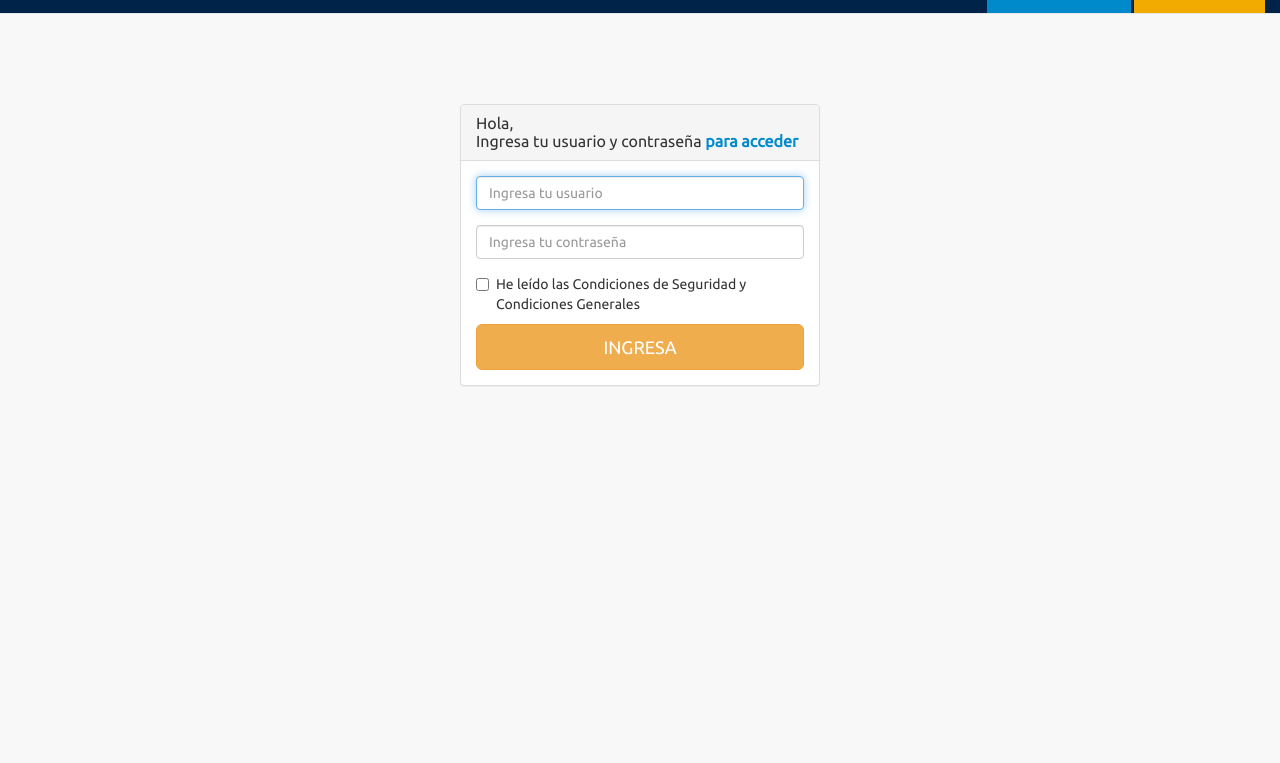
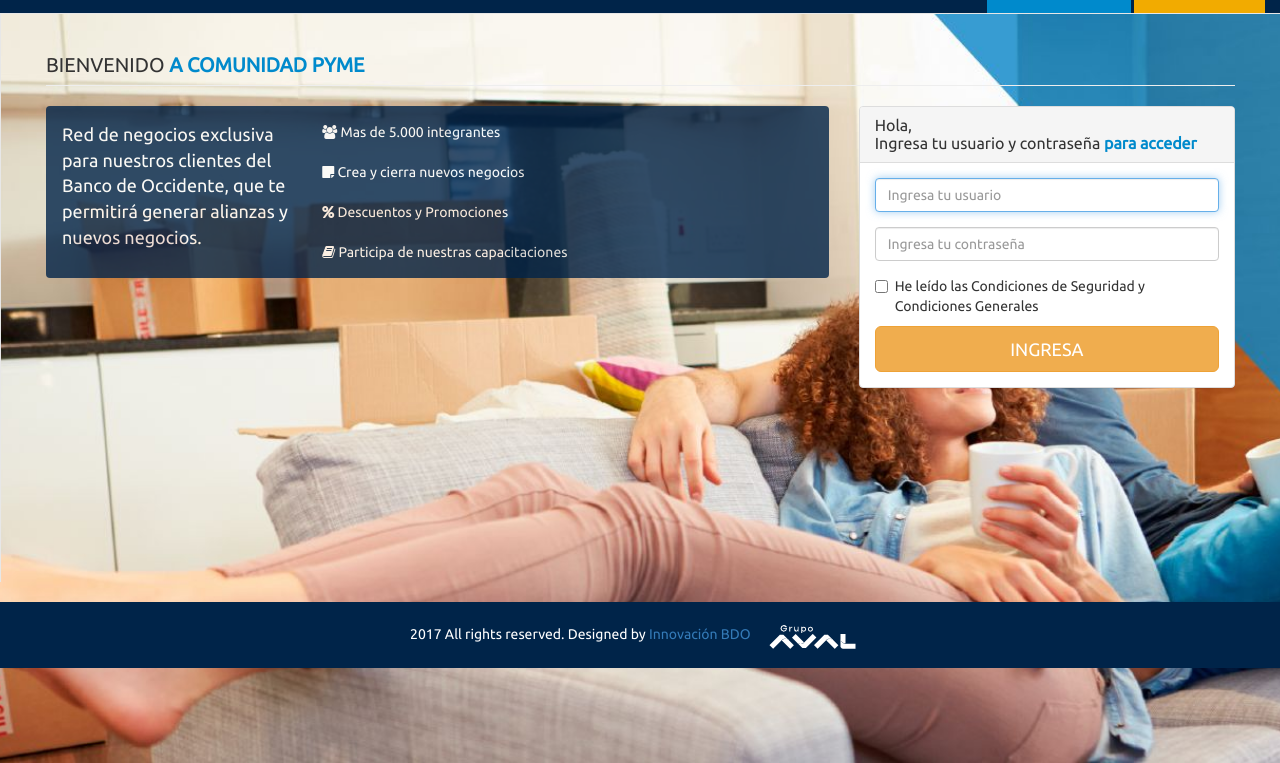
Before and after one commit to wlwzrd/pymebdo-light, a website: page pages/login.html in a window 1280 px wide. Shown: the part 37-800 px from the top of the page. Drawn offline with Linux system fonts and the light colour scheme.

Commit message:
Added login background

```diff
--- a/pages/login.html
+++ b/pages/login.html
@@ -32,7 +32,7 @@
 
 </head>
 
-<body>
+<body class="login-background">
 
     <!-- Navigation -->
         <nav class="navbar navbar-default navbar-pyme navbar-static-top" role="navigation" style="margin-bottom: 0">
@@ -57,11 +57,27 @@
             <!-- /.navbar-top-links -->
 
         </nav>
-
-    <div class="container">
+        <div id="page-wrapper"  style="background-color:transparent">
+             <div class="container-fluid">
+                <h1 class="page-header header-title">Bienvenido<strong class="strong-title"> a Comunidad Pyme</strong></h1>
                 <div class="row">
-            <div class="col-md-4 col-md-offset-4">
-                <div class="login-panel panel panel-default">
+                    <div class="col-md-8">
+                        <div class="alert alert-login"  role="alert">
+                            <div class="row">
+                                <div class="col-md-4">
+                                    <p style="font-size:18px">Red de negocios exclusiva para nuestros clientes del Banco de Occidente, que te permitirá generar alianzas y nuevos negocios.</p>
+                                </div>
+                                <div class="col-md-8">
+                                    <i class="fa fa-group"></i> Mas de 5.000 integrantes<br><br>
+                                    <i class="fa fa-sticky-note"></i> Crea y cierra nuevos negocios<br><br>
+                                    <i class="fa fa-percent"></i> Descuentos y Promociones<br><br>
+                                    <i class="fa fa-book"></i> Participa de nuestras capacitaciones
+                                </div>
+                            </div>
+                        </div>
+                    </div>
+                    <div class="col-md-4">
+                        <div class="panel panel-default">
                             <div class="panel-heading">
                                 <h3 class="panel-title">Hola, <br> Ingresa tu usuario y contraseña <strong class="strong-title">para acceder</strong></h3>
                             </div>
@@ -88,6 +104,14 @@
                     </div>
                 </div>
             </div>
+        </div>
+     <!-- Footer section -->
+    <footer class="footer-section">
+        <h2>2017 All rights reserved. Designed by <a href="www.bancodeoccidente.com.co" target="_blank">Innovación BDO</a><a href="https://www.grupoaval.com/" title="Grupo Aval" target="_blank">
+            <img src="../img/grupoaval.png" alt="Grupo Aval" class="left">
+        </a></h2>
+    </footer>
+    <!-- Footer section end -->
 
 
 
```
Also changed, not shown: dist/css/sb-admin-2.css, img/fondo.jpg (added). Lines whose indentation alone changed are shown as unchanged.
